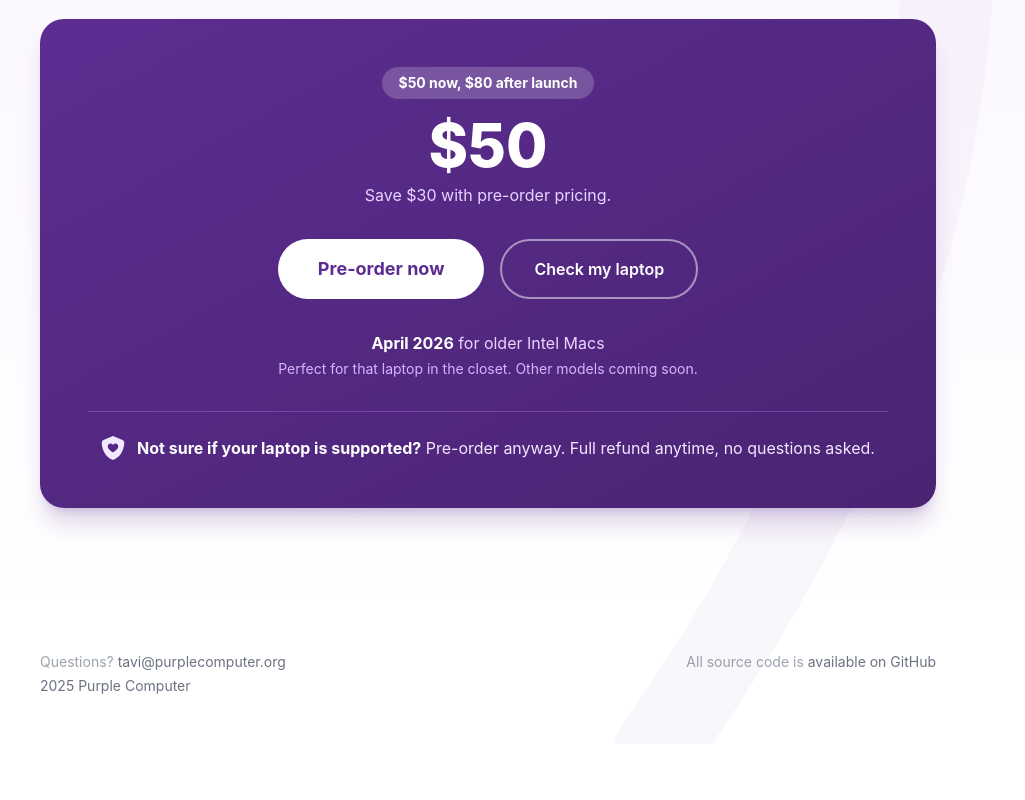
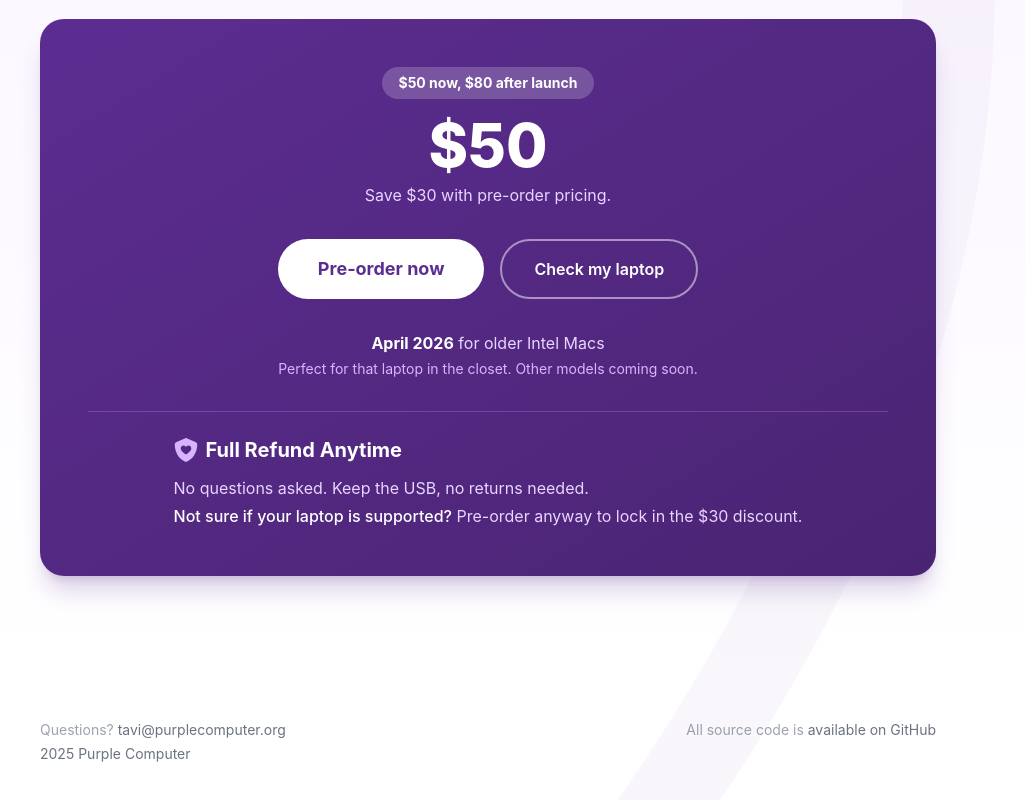
Before and after one commit to purplecomputerorg/landing, a Next.js app: page / in a window 1280 px wide. Shown: the part 7476-8276 px from the top of the page, without its empty margins (152-1177 px from the left). Before the commit the page ends 8220 px from the top, so only its background shows below. Built offline with nearby package versions, Linux system fonts and the light colour scheme.

Commit message:
Refund edits

```diff
--- a/src/components/PreorderCTA.tsx
+++ b/src/components/PreorderCTA.tsx
@@ -52,10 +52,16 @@ export default function PreorderCTA() {
             <p className="text-purple-300 text-sm">Perfect for that laptop in the closet. Other models coming soon.</p>
           </div>
 
-          <div className="pt-6 border-t border-purple-400/30 text-purple-100">
-            <div className="flex items-center justify-center gap-3 text-left">
-              <FontAwesomeIcon icon={faShieldHeart} className="flex-shrink-0" style={{ width: '1.5rem', height: '1.5rem' }} />
-              <span><span className="font-bold text-white">Not sure if your laptop is supported?</span> Pre-order anyway. Full refund anytime, no questions asked.</span>
+          <div className="pt-6 border-t border-purple-400/30 flex justify-center">
+            <div className="text-left space-y-3">
+              <div className="flex items-center gap-2">
+                <FontAwesomeIcon icon={faShieldHeart} className="text-purple-300" style={{ width: '1.5rem', height: '1.5rem' }} />
+                <p className="text-white font-bold text-xl">Full Refund Anytime</p>
+              </div>
+              <div className="text-purple-200 space-y-1">
+                <p>No questions asked. Keep the USB, no returns needed.</p>
+                <p><span className="text-white font-medium">Not sure if your laptop is supported?</span> Pre-order anyway to lock in the $30 discount.</p>
+              </div>
             </div>
           </div>
         </div>
--- a/src/components/ReadinessModal.tsx
+++ b/src/components/ReadinessModal.tsx
@@ -278,7 +278,7 @@ export default function ReadinessModal({ isOpen, onClose }: ReadinessModalProps)
               <button
                 type="submit"
                 disabled={submitting || !isFormValid}
-                className="w-full py-2.5 bg-gray-100 text-gray-700 rounded-xl font-medium text-sm hover:bg-gray-200 transition-all disabled:opacity-50 disabled:cursor-not-allowed"
+                className="w-full py-2.5 bg-white text-purple-primary border-2 border-purple-primary rounded-xl font-semibold text-sm hover:bg-purple-50 transition-all disabled:opacity-50 disabled:cursor-not-allowed disabled:border-gray-200 disabled:text-gray-400"
               >
                 {submitting ? 'Submitting...' : 'Notify me when ready'}
               </button>
@@ -302,7 +302,7 @@ export default function ReadinessModal({ isOpen, onClose }: ReadinessModalProps)
                   Pre-order for $50
                 </a>
                 <p className="text-xs text-gray-600 text-center mt-2">
-                  Lock in the price. Full refund if not supported or you change your mind.
+                  Lock in the $30 discount. Full refund if not supported or you change your mind.
                 </p>
               </div>
             </form>
```
